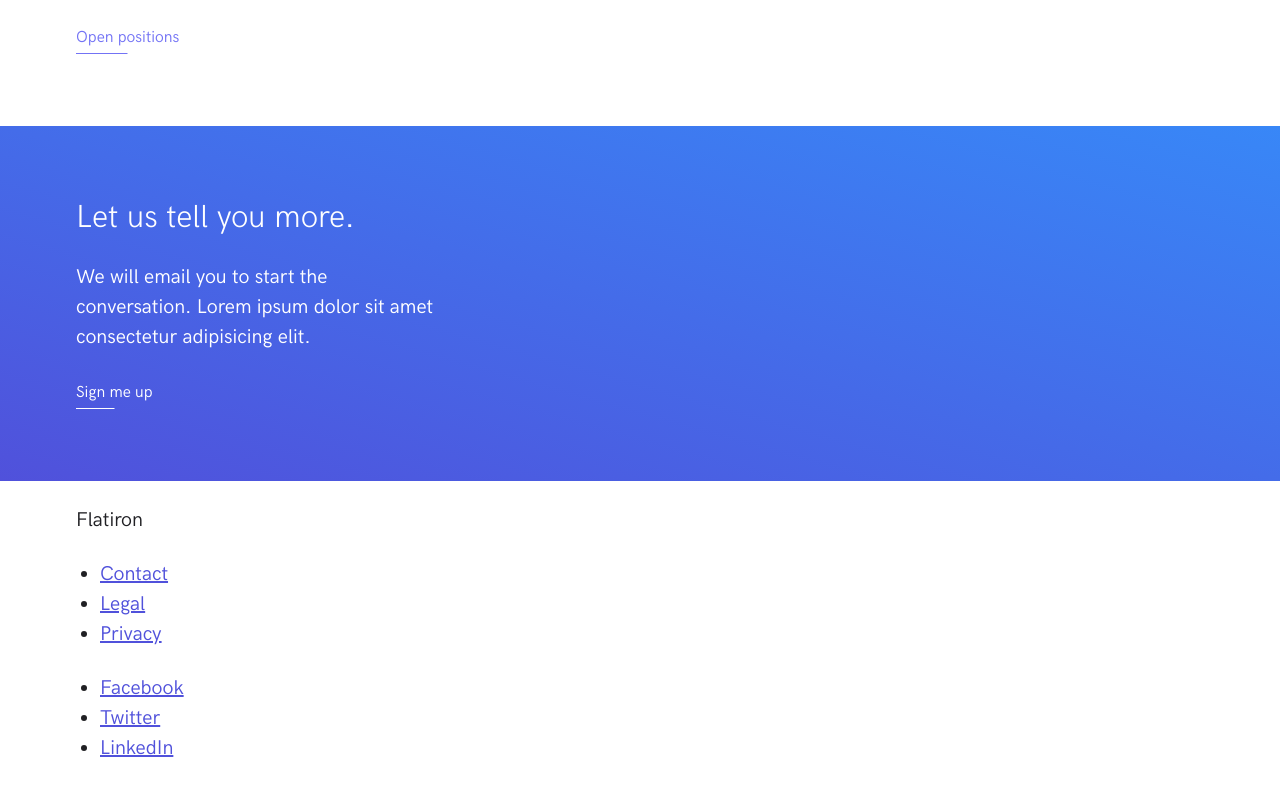
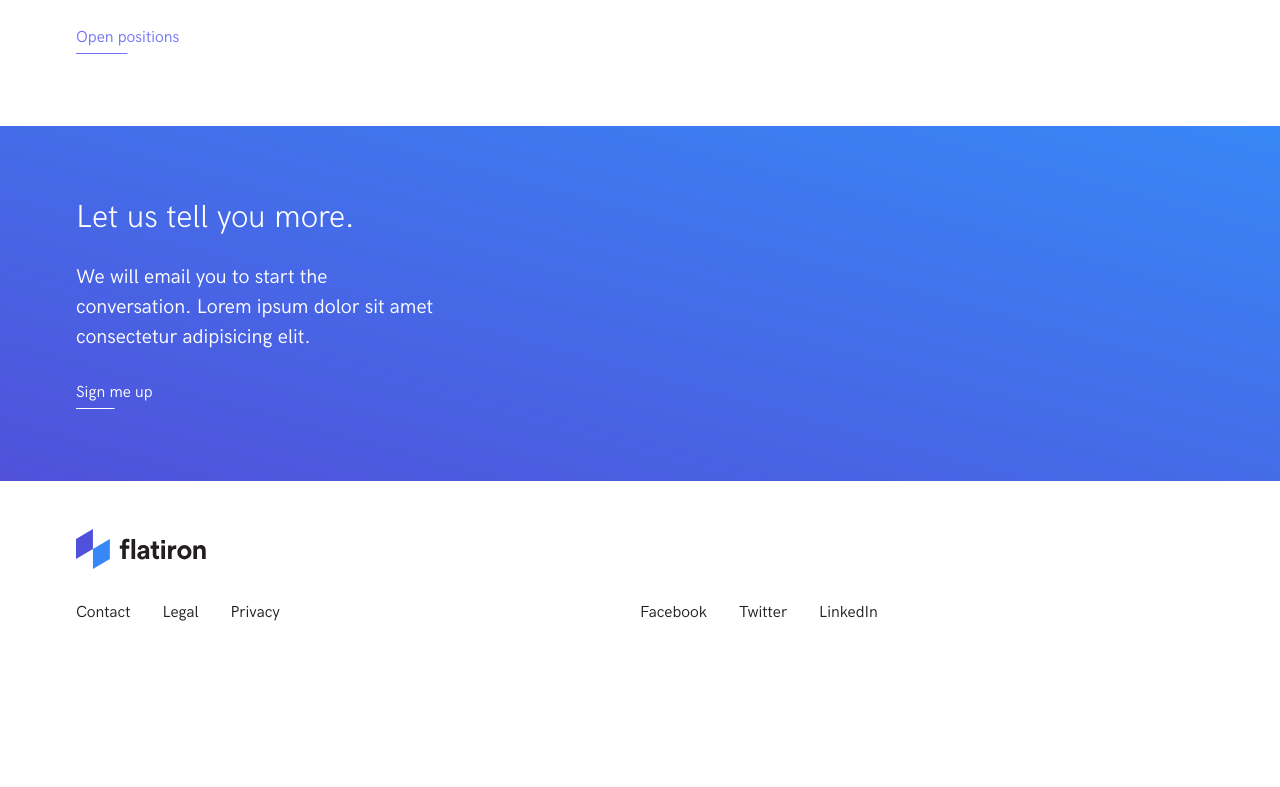
Before and after one commit to mct-ui/responsive-design-part-2-vinnikalessia, a plain HTML site: page index.html in a window 1280 px wide. Shown: the part 4350-5137 px from the top of the page. After the commit the page ends 5031 px from the top, so only its background shows below. Drawn offline with Linux system fonts and the light colour scheme; files whose address does not match are found by name.

Commit message:
footer bijna af

```diff
--- a/css/screen.css
+++ b/css/screen.css
@@ -211,7 +211,7 @@ a:focus {
         padding-bottom: 48px;
     }
 }
-.o-row-neutral-x-light{
+.o-row--neutral-x-light{
     background-color: #f7f7f7;
 }
 
@@ -614,18 +614,65 @@ a:focus {
 }
 
 .c-link-cta--inverse::after{
-    color:white;
     background-color: white;
 }
 
 .c-lick-cta--inverse:hover{
-    color: white;
+    background-color: white;
 }
 
 .c-lick-cta--inverse:hover ::after{
-    color: white;
     background-color: white;
 }
+
+/*
+    Component: footer
+    ---
+    Main footer of the website
+*/
+
+.c-footer {
+    display: flex;
+    flex-wrap: wrap;
+}
+
+.c-footer__logo {
+    width: 100%;
+}
+
+.c-footer__nav {
+    width: 50%;
+}
+
+@media (min-width: 768px) {
+    .c-footer {
+    }
+
+    .c-footer__logo {
+
+    }
+
+    .c-footer__nav {
+
+    }
+}
+
+@media (min-width: 992px) {
+    .c-footer {
+    }
+
+    .c-footer__logo {
+    }
+
+    .c-footer__logo .c-logo {
+    }
+
+    .c-footer__nav {
+    }
+}
+
+
+
 
 /*------------------------------------*\
   #UTILITIES
--- a/index.html
+++ b/index.html
@@ -105,7 +105,7 @@
         </div>
       </div>
     </section>
-    <section class="o-row o-row--lg o-row-neutral-x-light">
+    <section class="o-row o-row--lg o-row--neutral-x-light">
       <div class="o-container">
         <article>
           <div class="o-section o-section--lg">
@@ -300,24 +300,51 @@
         </div>
       </div>
     </section>
-    <footer class="o-row">
+    <footer class="o-row o-row--md">
       <div class="o-container">
-        <p>Flatiron</p>
-        <nav>
-          <ul>
-            <li><a href="#!">Contact</a></li>
-            <li><a href="#!">Legal</a></li>
-            <li><a href="#!">Privacy</a></li>
-          </ul>
-        </nav>
+        <div class="c-footer">
+          <div class="c-footer__logo">
+              <h1 class="c-logo">
+              <svg
+                class="c-logo__svg"
+                xmlns="http://www.w3.org/2000/svg"
+                viewBox="0 0 130 40"
+              >
+                <title>Flatiron</title>
 
-        <nav>
-          <ul>
-            <li><a href="#!">Facebook</a></li>
-            <li><a href="#!">Twitter</a></li>
-            <li><a href="#!">LinkedIn</a></li>
-          </ul>
-        </nav>
+                <path
+                  fill="#3887f7"
+                  d="M15.659,19.25v20l16.929-10v-20Z"
+                  transform="translate(1.27 0.75)"
+                />
+                <path fill="#5051db" d="M16.929,0,0,10V30L16.929,20Z" />
+                <path
+                  fill="#231f20"
+                  d="M57.537,13.551a7.061,7.061,0,1,1,14.119,0,7.061,7.061,0,1,1-14.119,0Zm3.64,0c0,2.532,1.641,3.853,3.42,3.853s3.42-1.294,3.42-3.853S66.375,9.7,64.6,9.7,61.177,10.992,61.177,13.551ZM17.441,16.634c0-2.422,1.778-3.771,4.023-4.1l3.31-.5c.766-.109,1.012-.495,1.012-.962,0-.964-.738-1.762-2.27-1.762A2.394,2.394,0,0,0,20.973,11.3l-3.23-.689c.326-2.058,2.256-4.24,5.747-4.24,4.268,0,5.854,2.422,5.854,5.146v6.659a15.308,15.308,0,0,0,.165,2.147H26.169a9.242,9.242,0,0,1-.137-1.624,4.49,4.49,0,0,1-3.967,2.009C19.193,20.706,17.441,18.752,17.441,16.634Zm5.308-1.927a1.706,1.706,0,0,0-1.67,1.706,1.584,1.584,0,0,0,1.751,1.569c1.533,0,2.956-.743,2.956-3.137v-.606Zm10.2,1.623v-6.3h-2.2V6.781h2.2V2.735h3.611V6.781h2.709v3.247H36.565V15.7c0,1.184.547,1.569,1.588,1.569a5.26,5.26,0,0,0,1.12-.109v3.027a5.976,5.976,0,0,1-2.264.33A4.067,4.067,0,0,1,32.954,16.33Zm49.288,3.991v-7.9c0-1.514-.74-2.7-2.491-2.7a2.544,2.544,0,0,0-2.516,2.808v7.788h-3.64V6.781h3.529V8.459A4.469,4.469,0,0,1,81.01,6.422c3.338,0,4.87,2.395,4.87,5.367v8.532Zm-33.967,0V6.781H51.8V8.72a4.026,4.026,0,0,1,3.519-2.05c.3,0,.887.029,1.161.056v3.687A5.451,5.451,0,0,0,55.39,10.3c-1.86,0-3.475.908-3.475,3.824v6.193Zm-6.7,0V6.781h3.638V20.321Zm-29.866,0v-20h3.64v20Zm-9.271,0V10.036H0V6.788H2.435V4.182A4.061,4.061,0,0,1,6.61,0a9.549,9.549,0,0,1,3,.424V3.451a9.55,9.55,0,0,0-1.978-.2c-1.039,0-1.586.386-1.586,1.569V6.788h3.43v3.248H6.048V20.321ZM41.572,4.773V1.3h3.638V4.773Z"
+                  transform="translate(43.8 9.679)"
+                />
+              </svg>
+            </h1>
+          </div>
+          <div class="c-footer__nav">
+            <nav class="c-nav c-nav--meta">
+                <ul class="o-list-reset c-nav__list">
+                <li class="c-nav__item"><a href="#! " class="c-nav__link">Contact</a></li>
+                <li class="c-nav__item"><a href="#!" class="c-nav__link">Legal</a></li>
+                <li class="c-nav__item"><a href="#!" class="c-nav__link">Privacy</a></li>
+              </ul>
+            </nav>
+          </div>
+          <div class="c-footer__nav">
+            <nav class="c-nav c-nav--meta">
+                <ul class="o-list-reset c-nav__list">
+                <li class="c-nav__item"><a href="#!" class="c-nav__link">Facebook</a></li>
+                <li class="c-nav__item"><a href="#!" class="c-nav__link">Twitter</a></li>
+                <li class="c-nav__item"><a href="#!" class="c-nav__link">LinkedIn</a></li>
+              </ul>
+            </nav>
+          </div>
+        </div>
       </div>
     </footer>
   </body>
```
